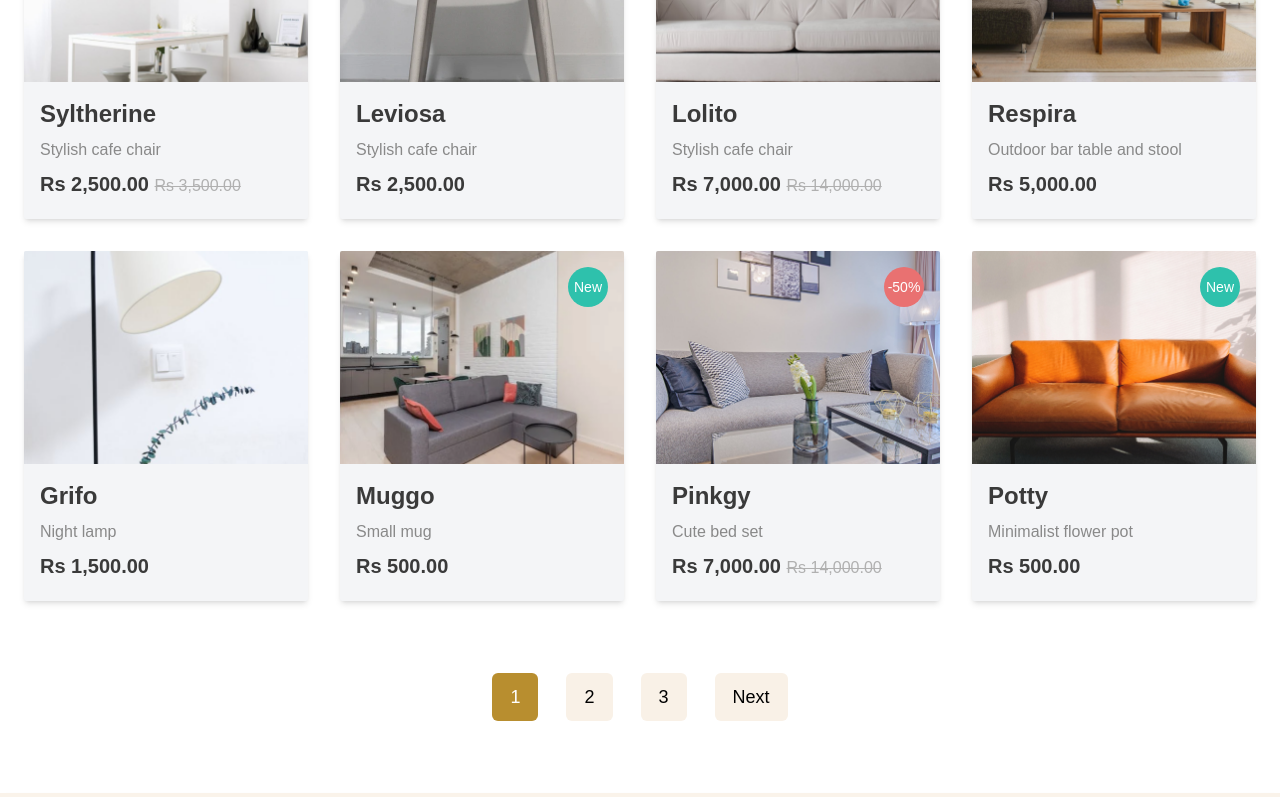
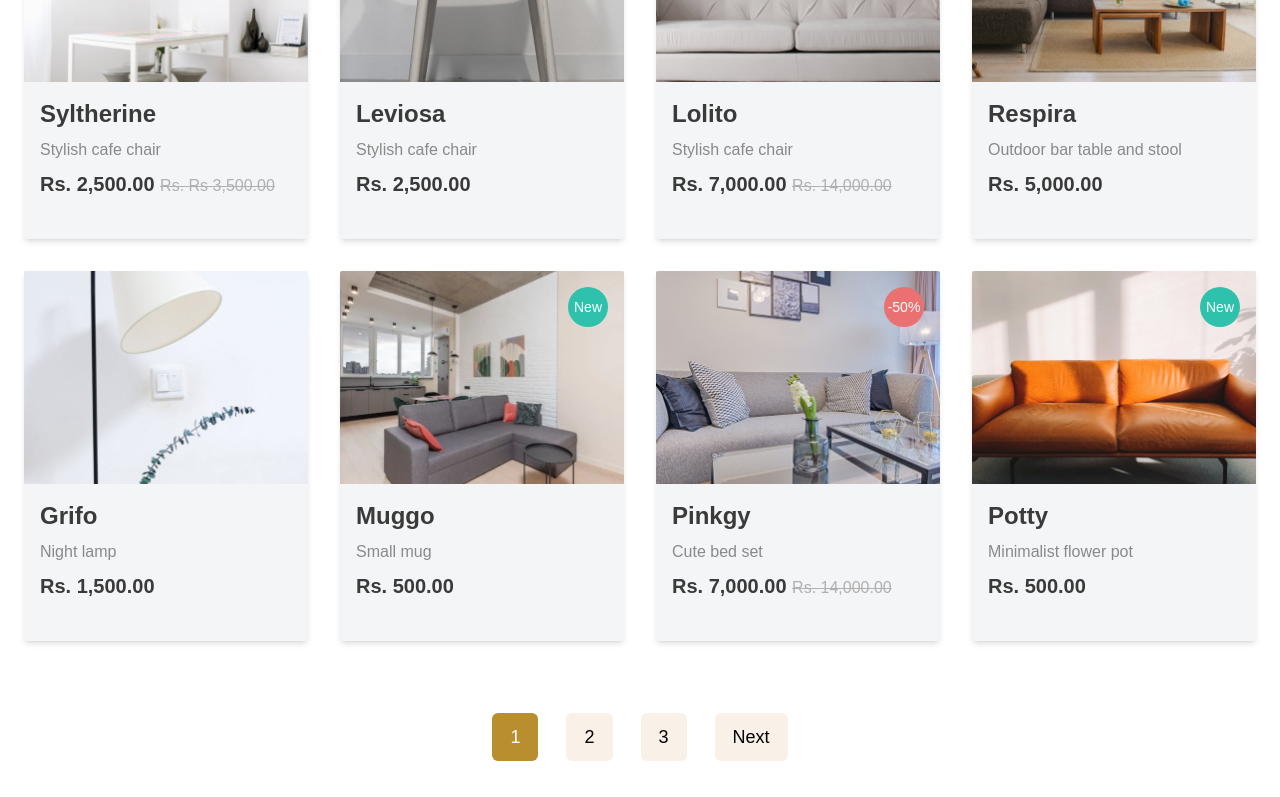
Before and after one commit to abdullahN111/figma-hackathon, a Next.js app: page /shop in a window 1280 px wide. Shown: the part 703-1500 px from the top of the page. Built offline with nearby package versions, Linux system fonts and the light colour scheme.

Commit message:
fix the subtotal issue in last cart

```diff
--- a/src/app/Data/index.ts
+++ b/src/app/Data/index.ts
@@ -31,7 +31,7 @@ export const ProductCardData: ProductCardData[] = [
     badge: { text: "-30%", color: "#E97171" },
     name: "Syltherine",
     features: "Stylish cafe chair",
-    price: "Rs 2,500.00",
+    price: "2,500.00",
     oldPrice: "Rs 3,500.00",
     inventoryStatus: true,
     inventoryInStock: 8,
@@ -41,7 +41,7 @@ export const ProductCardData: ProductCardData[] = [
     image: ProductImage2,
     name: "Leviosa",
     features: "Stylish cafe chair",
-    price: "Rs 2,500.00",
+    price: "2,500.00",
     inventoryStatus: true,
     inventoryInStock: 5,
   },
@@ -51,8 +51,8 @@ export const ProductCardData: ProductCardData[] = [
     badge: { text: "-50%", color: "#E97171" },
     name: "Lolito",
     features: "Stylish cafe chair",
-    price: "Rs 7,000.00",
-    oldPrice: "Rs 14,000.00",
+    price: "7,000.00",
+    oldPrice: "14,000.00",
     inventoryStatus: false,
     inventoryInStock: 0,
   },
@@ -62,18 +62,18 @@ export const ProductCardData: ProductCardData[] = [
     badge: { text: "New", color: "#2EC1AC" },
     name: "Respira",
     features: "Outdoor bar table and stool",
-    price: "Rs 5,000.00",
+    price: "5,000.00",
     inventoryStatus: true,
-    inventoryInStock: 7,
+    inventoryInStock: 4,
   },
   {
     id: 5,
     image: ProductImage5,
     name: "Grifo",
     features: "Night lamp",
-    price: "Rs 1,500.00",
+    price: "1,500.00",
     inventoryStatus: true,
-    inventoryInStock: 3,
+    inventoryInStock: 6,
   },
   {
     id: 6,
@@ -81,9 +81,9 @@ export const ProductCardData: ProductCardData[] = [
     badge: { text: "New", color: "#2EC1AC" },
     name: "Muggo",
     features: "Small mug",
-    price: "Rs 500.00",
+    price: "500.00",
     inventoryStatus: true,
-    inventoryInStock: 4,
+    inventoryInStock: 7,
   },
   {
     id: 7,
@@ -91,8 +91,8 @@ export const ProductCardData: ProductCardData[] = [
     badge: { text: "-50%", color: "#E97171" },
     name: "Pinkgy",
     features: "Cute bed set",
-    price: "Rs 7,000.00",
-    oldPrice: "Rs 14,000.00",
+    price: "7,000.00",
+    oldPrice: "14,000.00",
     inventoryStatus: false,
     inventoryInStock: 0,
   },
@@ -102,9 +102,9 @@ export const ProductCardData: ProductCardData[] = [
     badge: { text: "New", color: "#2EC1AC" },
     name: "Potty",
     features: "Minimalist flower pot",
-    price: "Rs 500.00",
+    price: "500.00",
     inventoryStatus: true,
-    inventoryInStock: 6,
+    inventoryInStock: 5,
   },
 ];
 
--- a/src/app/Data/product.ts
+++ b/src/app/Data/product.ts
@@ -98,8 +98,8 @@ export const productCardInfo: ProductCartInfo[] = [
     reviews: "6 Customer Review",
     description:
       "Setting the bar as one of the most charming mugs in its class, the Muggo is a compact, stylish design with an ergonomic handle and durable build that offers a delightful experience for any beverage.",
-    inventoryStatus: false,
-    inventoryInStock: 0,
+    inventoryStatus: true,
+    inventoryInStock: 7,
   },
   {
     id: 7,
@@ -111,8 +111,8 @@ export const productCardInfo: ProductCartInfo[] = [
     reviews: "8 Customer Review",
     description:
       "Setting the bar as one of the most adorable bed sets in its class, the Pinkgy is a cozy, vibrant design with soft fabrics and charming patterns that offer comfort and a playful touch to any bedroom.",
-    inventoryStatus: true,
-    inventoryInStock: 7,
+    inventoryStatus: false,
+    inventoryInStock: 0,
   },
   {
     id: 8,
@@ -125,6 +125,6 @@ export const productCardInfo: ProductCartInfo[] = [
     description:
       "Setting the bar as one of the most elegant pots in its class, the Potty is a sleek, modern design with clean lines and durable materials that offer a perfect home for plants in any minimalist space.",
     inventoryStatus: true,
-    inventoryInStock: 3,
+    inventoryInStock: 5,
   },
 ];
--- a/src/app/components/cards/ProductCard.tsx
+++ b/src/app/components/cards/ProductCard.tsx
@@ -18,7 +18,7 @@ const ProductCard = () => {
         return (
           <div
             key={card.id}
-            className="relative flex flex-col w-[250px] sm:w-auto h-[350px] bg-[#F4F5F7] rounded-sm shadow-md overflow-hidden sm:mx-10 md:mx-2 lg:mx-0 transition-transform duration-300"
+            className="relative flex flex-col w-[250px] sm:w-auto h-[350px] lg:h-[370px] bg-[#F4F5F7] rounded-sm shadow-md overflow-hidden sm:mx-10 md:mx-2 lg:mx-0 transition-transform duration-300"
           >
             <div className="relative w-full h-0 pb-[75%] group cursor-pointer">
               <Image
@@ -65,8 +65,10 @@ const ProductCard = () => {
                   </button>
                   <button
                     className={`${
-                      card.inventoryStatus ? "text-white" : "text-red-600"
-                    } flex items-center gap-[2px] hover:text-red-500 transition duration-300 text-sm`}
+                      card.inventoryStatus
+                        ? "text-white"
+                        : "text-red-600 hover:text-red-500"
+                    } flex items-center gap-[2px] hover:text-[#B88E2F] transition duration-300 text-sm`}
                   >
                     <span>
                       <MdOutlineInventory2 />
@@ -95,10 +97,10 @@ const ProductCard = () => {
               </Link>
               <p className="text-base text-[#898989]">{card.features}</p>
               <h5 className="text-xl font-semibold text-[#3A3A3A]">
-                {card.price}{" "}
+               Rs. {card.price}{" "}
                 {card.oldPrice && (
                   <span className="text-base text-[#B0B0B0] line-through font-normal">
-                    {card.oldPrice}
+                    Rs. {card.oldPrice}
                   </span>
                 )}
               </h5>
--- a/src/app/components/sections/Cart.tsx
+++ b/src/app/components/sections/Cart.tsx
@@ -8,6 +8,15 @@ import { MdCancel } from "react-icons/md";
 
 const Cart = () => {
   const { cartItems, removeFromCart } = useCart();
+
+
+  const cartTotal = cartItems.reduce((total, item) => {
+    const price = parseFloat(
+      item.price.toString().replace(/[^0-9.]+/g, "")
+    );
+    return total + (isNaN(price) ? 0 : price * item.quantity);
+  }, 0);
+
 
   return (
     <section className="max-w-[1440px] bg-white container mx-auto px-3 sm:px-6 lg:px-20 py-10">
@@ -30,7 +39,10 @@ const Cart = () => {
               <tbody>
                 {cartItems.map((item) => {
                   // const itemQuantity = parseInt(searchParams.get("quantity") || "1", 10);
-                  const subtotal = Number(item.price) * item.quantity;
+                  const subtotal =
+                    parseFloat(item.price.toString().replace(/[^0-9.]+/g, "")) *
+                    item.quantity;
+
 
                   return (
                     <tr key={item.id} className="border-none">
@@ -87,22 +99,12 @@ const Cart = () => {
           </h2>
           <div className="flex justify-between mb-5">
             <span className="text-base font-semibold">Subtotal</span>
-            <span className="text-base text-[#9F9F9F]">
-              Rs.{" "}
-              {cartItems.reduce(
-                (total, item) => total + Number(item.price) * item.quantity,
-                0
-              )}
-            </span>
+            <span className="text-base text-[#9F9F9F]">Rs. {cartTotal}</span>
           </div>
           <div className="flex justify-between font-medium mb-5">
             <span className="text-base font-semibold">Total</span>
             <span className="text-xl text-[#B88E2F] font-semibold">
-              Rs.{" "}
-              {cartItems.reduce(
-                (total, item) => total + Number(item.price) * item.quantity,
-                0
-              )}
+              Rs. {cartTotal}
             </span>
           </div>
 
--- a/src/app/components/sections/ProductDetail.tsx
+++ b/src/app/components/sections/ProductDetail.tsx
@@ -123,6 +123,7 @@ const ProductDetail = () => {
                       quantity: quantity,
                       image: product.mainImage,
                     });
+                    setQuantity(1)
                   }
                 }}
               >
```
